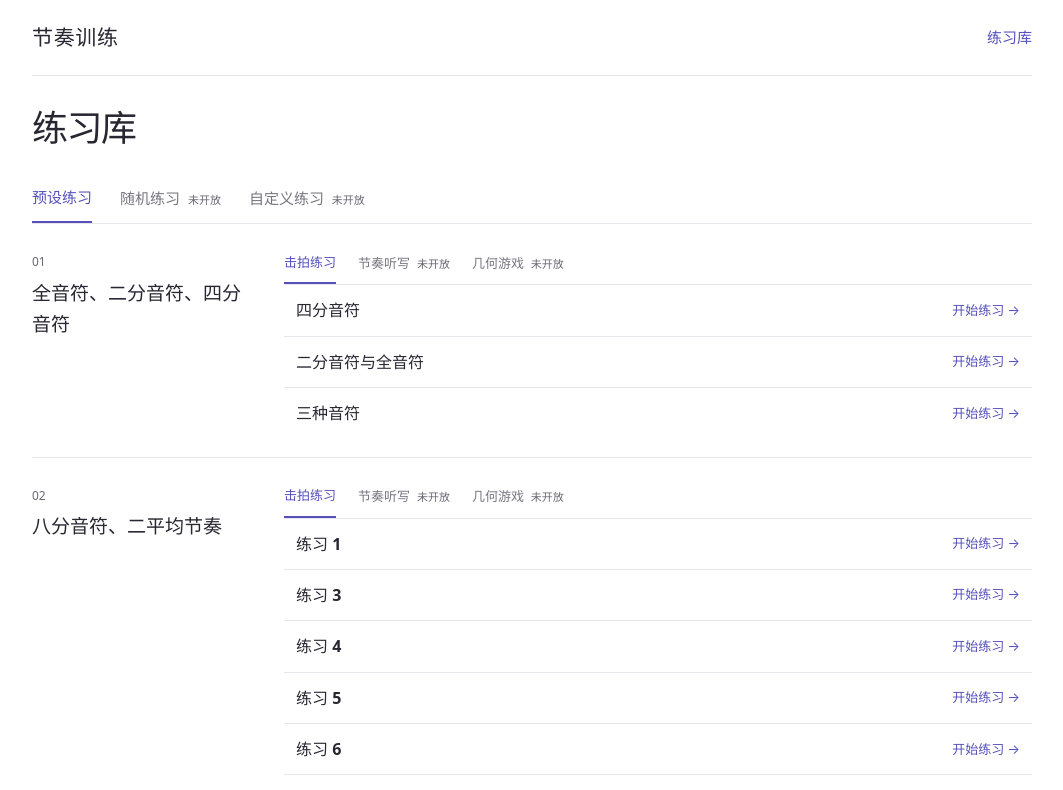
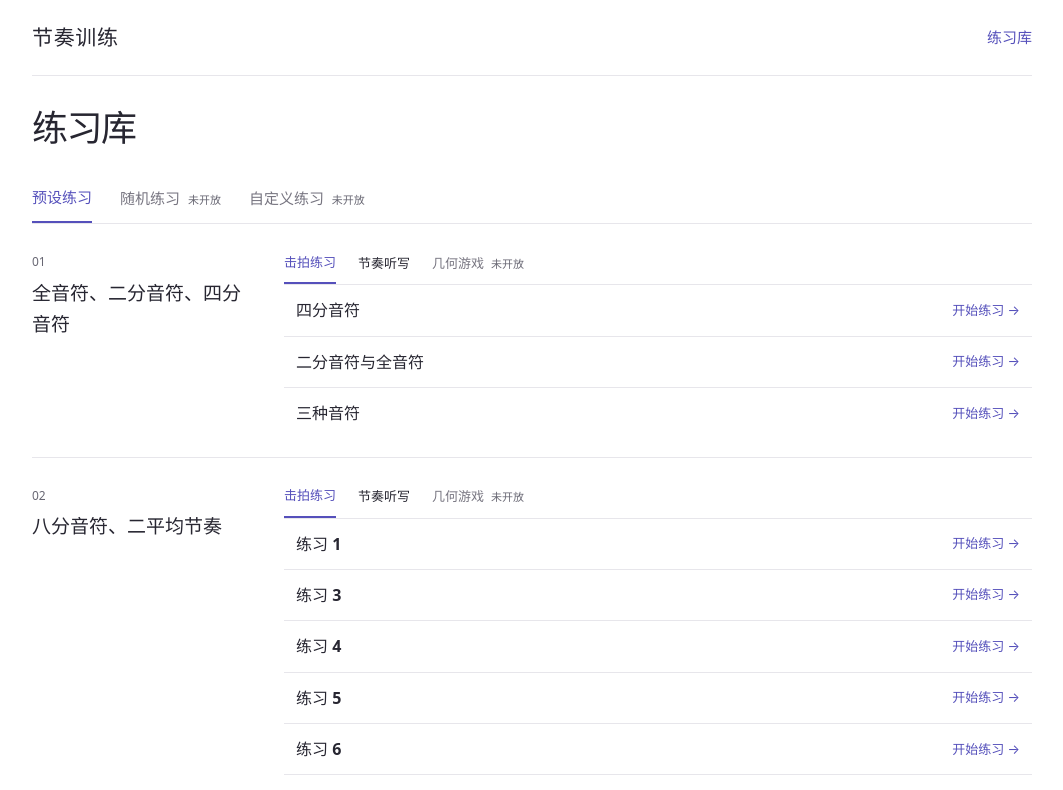
Before and after one commit to Emmet-Ray/a-rhythm-trainer, a React (Vite) app in the folder frontend/: page / in a window 1280 px wide. Shown: the top 790 px of the page, without its empty margins (108-1171 px from the left). Built offline with nearby package versions, Linux system fonts and the light colour scheme.

Commit message:
节奏听写step1：接入听写页面，模拟按小节填写音符与删除末尾

```diff
--- /dev/null
+++ b/frontend/src/RhythmDictation.tsx
@@ -0,0 +1,117 @@
+import { useState } from "react";
+
+import type { RhythmEvent } from "./RhythmModel";
+
+{
+  /*
+    # 交互过程：
+    # 初始乐谱空白
+    # 1. 用户点击播放按钮，播放音频（可能重复多次）
+    # 2. 用户听出来了一些节奏，开始填写
+    # 3. 用户点击验证答案（最少听出来一小节可以验证答案）
+    # 4. 反馈：正确/有错误
+    # 重复1-4，直到所有小节的节奏都被回答正确
+
+    # 核心内容是乐谱交互（写、删、验证），我想的最理想的状态是用户直接在乐谱上写/删
+    */
+}
+export function RhythmDictation() {
+  const [selectedMeasureIndex, setSelectedMeasureIndex] = useState(0);
+  const [answerMeasures, setAnswerMeasures] = useState<RhythmEvent[][]>([
+    [
+      { kind: "note", noteValue: "quarter" },
+      { kind: "note", noteValue: "quarter" },
+    ],
+    [
+      { kind: "note", noteValue: "eighth" },
+      { kind: "note", noteValue: "eighth" },
+    ],
+  ]);
+
+  function addNote(noteValue: "quarter" | "eighth") {
+    const newEvent: RhythmEvent = {
+      kind: "note",
+      noteValue,
+    };
+
+    setAnswerMeasures((previous) =>
+      previous.map((events, index) =>
+        index === selectedMeasureIndex ? [...events, newEvent] : events,
+      ),
+    );
+  }
+
+  function removeLastNote() {
+    setAnswerMeasures((previous) =>
+      previous.map((events, index) =>
+        index === selectedMeasureIndex ? events.slice(0, -1) : events,
+      ),
+    );
+  }
+
+  return (
+    <div>
+      {/* | 这里是一段乐谱 |
+    | 播放按钮 |    */}
+
+      <div
+        role="group"
+        aria-label="选择答题小节"
+        style={{ display: "flex", gap: 12 }}
+      >
+        {answerMeasures.map((events, measureIndex) => {
+          const isSelected = selectedMeasureIndex === measureIndex;
+
+          return (
+            <button
+              key={measureIndex}
+              type="button"
+              aria-pressed={isSelected}
+              onClick={() => setSelectedMeasureIndex(measureIndex)}
+              style={{
+                width: 140,
+                height: 100,
+                border: `2px solid ${isSelected ? "#646cff" : "#ccc"}`,
+                backgroundColor: isSelected ? "#f0efff" : "transparent",
+                color: "inherit",
+              }}
+            >
+              <span>小节 {measureIndex + 1}</span>
+
+              <span style={{ display: "block", marginTop: 8 }}>
+                {events
+                  .map((event) => {
+                    if (event.noteValue === "quarter") return "四分";
+                    if (event.noteValue === "eighth") return "八分";
+                    return event.noteValue;
+                  })
+                  .join(" · ")}
+              </span>
+            </button>
+          );
+        })}
+      </div>
+      <div
+        role="group"
+        aria-label="添加音符"
+        style={{ display: "flex", gap: 12, marginTop: 16 }}
+      >
+        <button type="button" onClick={() => addNote("quarter")}>
+          四分音符
+        </button>
+
+        <button type="button" onClick={() => addNote("eighth")}>
+          八分音符
+        </button>
+
+        <button
+          type="button"
+          disabled={answerMeasures[selectedMeasureIndex].length === 0}
+          onClick={removeLastNote}
+        >
+          删除末尾
+        </button>
+      </div>
+    </div>
+  );
+}
--- a/frontend/src/data/presetExercises.ts
+++ b/frontend/src/data/presetExercises.ts
@@ -3,7 +3,7 @@ import type { RhythmExercise } from "../RhythmModel";
 // 网站训练模式；与击拍组件内部的 practice/listen（练习/试听）不是同一个概念。
 export const practiceModes = [
   { id: "tapping", label: "击拍练习", available: true },
-  { id: "dictation", label: "节奏听写", available: false },
+  { id: "dictation", label: "节奏听写", available: true },
   { id: "geometry", label: "几何游戏", available: false },
 ] as const;
 
@@ -423,7 +423,30 @@ export const presetTopics: PracticeTopic[] = [
           },
         ],
       },
-      { mode: "dictation", questions: [] },
+      {
+        mode: "dictation",
+        questions: [
+          {
+            id: "dictation-eighths-01",
+            title: "练习 1",
+            description: "",
+            exercise: {
+              timeSignature: { beats: 4, beatType: 4 },
+              measures: [
+                {
+                  elements: [
+                    { kind: "note", noteValue: "quarter" },
+                    { kind: "note", noteValue: "eighth" },
+                    { kind: "note", noteValue: "eighth" },
+                    { kind: "note", noteValue: "quarter" },
+                    { kind: "note", noteValue: "quarter" },
+                  ],
+                },
+              ],
+            },
+          },
+        ],
+      },
       { mode: "geometry", questions: [] },
     ],
   },
@@ -763,14 +786,10 @@ export const presetTopics: PracticeTopic[] = [
               timeSignature: { beats: 4, beatType: 4 },
               measures: [
                 {
-                  elements: [
-                    { kind: "note", noteValue: "whole" },
-                  ],
-                },
-                {
-                  elements: [
-                    { kind: "rest", noteValue: "whole" },
-                  ],
+                  elements: [{ kind: "note", noteValue: "whole" }],
+                },
+                {
+                  elements: [{ kind: "rest", noteValue: "whole" }],
                 },
                 {
                   elements: [
@@ -860,14 +879,10 @@ export const presetTopics: PracticeTopic[] = [
                   ],
                 },
                 {
-                  elements: [
-                    { kind: "note", noteValue: "whole" },
-                  ],
-                },
-                {
-                  elements: [
-                    { kind: "rest", noteValue: "whole" },
-                  ],
+                  elements: [{ kind: "note", noteValue: "whole" }],
+                },
+                {
+                  elements: [{ kind: "rest", noteValue: "whole" }],
                 },
                 {
                   elements: [
@@ -1042,9 +1057,7 @@ export const presetTopics: PracticeTopic[] = [
                   ],
                 },
                 {
-                  elements: [
-                    { kind: "note", noteValue: "whole" },
-                  ],
+                  elements: [{ kind: "note", noteValue: "whole" }],
                 },
                 {
                   elements: [
@@ -1228,9 +1241,7 @@ export const presetTopics: PracticeTopic[] = [
                   ],
                 },
                 {
-                  elements: [
-                    { kind: "note", noteValue: "whole" },
-                  ],
+                  elements: [{ kind: "note", noteValue: "whole" }],
                 },
                 {
                   elements: [
@@ -1428,9 +1439,7 @@ export const presetTopics: PracticeTopic[] = [
                   ],
                 },
                 {
-                  elements: [
-                    { kind: "note", noteValue: "whole" },
-                  ],
+                  elements: [{ kind: "note", noteValue: "whole" }],
                 },
                 {
                   elements: [
@@ -1918,9 +1927,7 @@ export const presetTopics: PracticeTopic[] = [
                   ],
                 },
                 {
-                  elements: [
-                    { kind: "note", noteValue: "whole" },
-                  ],
+                  elements: [{ kind: "note", noteValue: "whole" }],
                 },
                 {
                   elements: [
@@ -2138,9 +2145,7 @@ export const presetTopics: PracticeTopic[] = [
                   ],
                 },
                 {
-                  elements: [
-                    { kind: "note", noteValue: "whole" },
-                  ],
+                  elements: [{ kind: "note", noteValue: "whole" }],
                 },
                 {
                   elements: [
@@ -2398,9 +2403,7 @@ export const presetTopics: PracticeTopic[] = [
                   ],
                 },
                 {
-                  elements: [
-                    { kind: "note", noteValue: "whole" },
-                  ],
+                  elements: [{ kind: "note", noteValue: "whole" }],
                 },
                 {
                   elements: [
@@ -2786,9 +2789,7 @@ export const presetTopics: PracticeTopic[] = [
                   ],
                 },
                 {
-                  elements: [
-                    { kind: "note", noteValue: "whole" },
-                  ],
+                  elements: [{ kind: "note", noteValue: "whole" }],
                 },
                 {
                   elements: [
@@ -3131,9 +3132,7 @@ export const presetTopics: PracticeTopic[] = [
                   ],
                 },
                 {
-                  elements: [
-                    { kind: "rest", noteValue: "whole" },
-                  ],
+                  elements: [{ kind: "rest", noteValue: "whole" }],
                 },
                 {
                   elements: [
@@ -3183,9 +3182,7 @@ export const presetTopics: PracticeTopic[] = [
               timeSignature: { beats: 4, beatType: 4 },
               measures: [
                 {
-                  elements: [
-                    { kind: "note", noteValue: "whole" },
-                  ],
+                  elements: [{ kind: "note", noteValue: "whole" }],
                 },
                 {
                   elements: [
```
Also changed, not shown: frontend/src/pages/PracticePage.tsx (+108 -19 lines).
